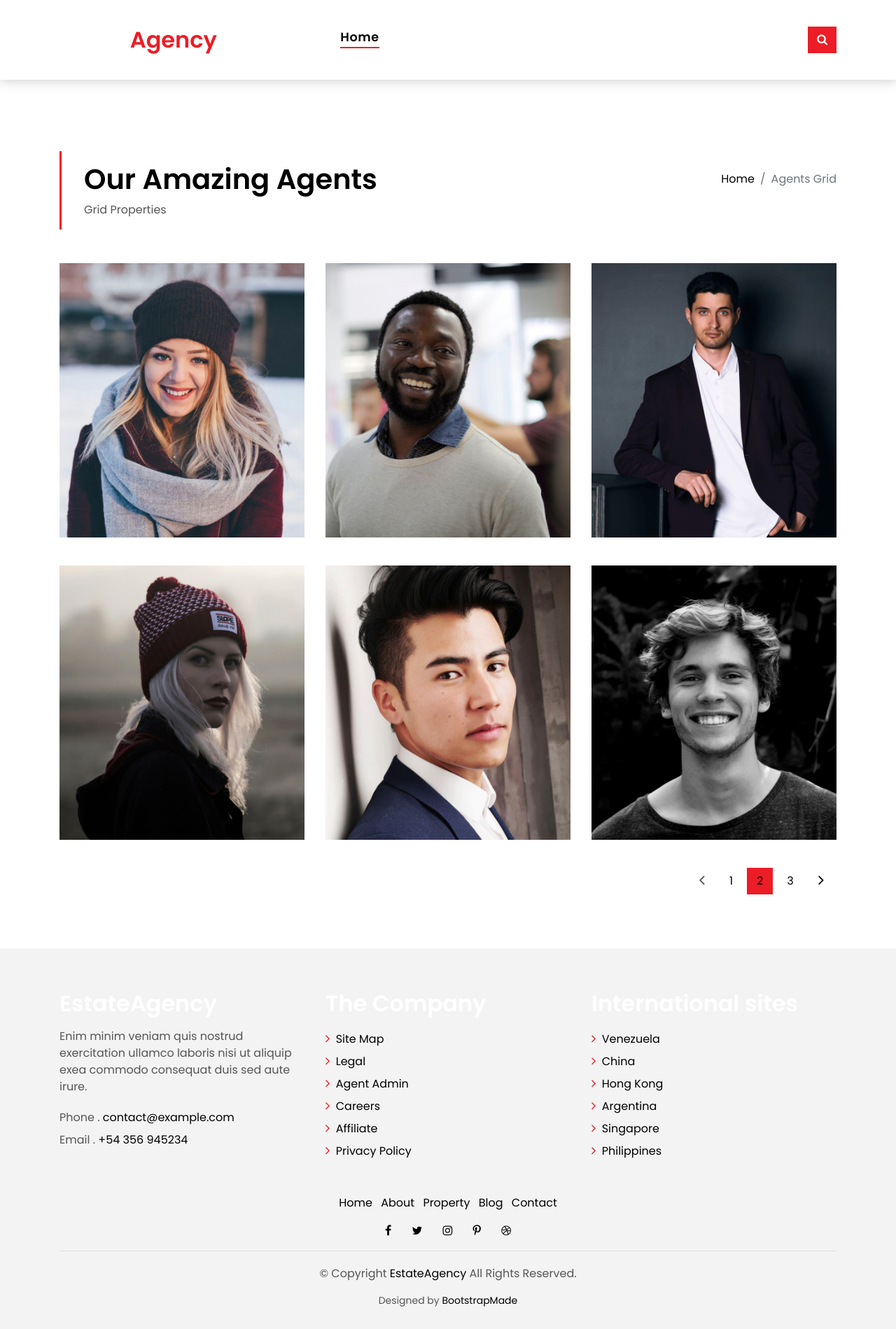
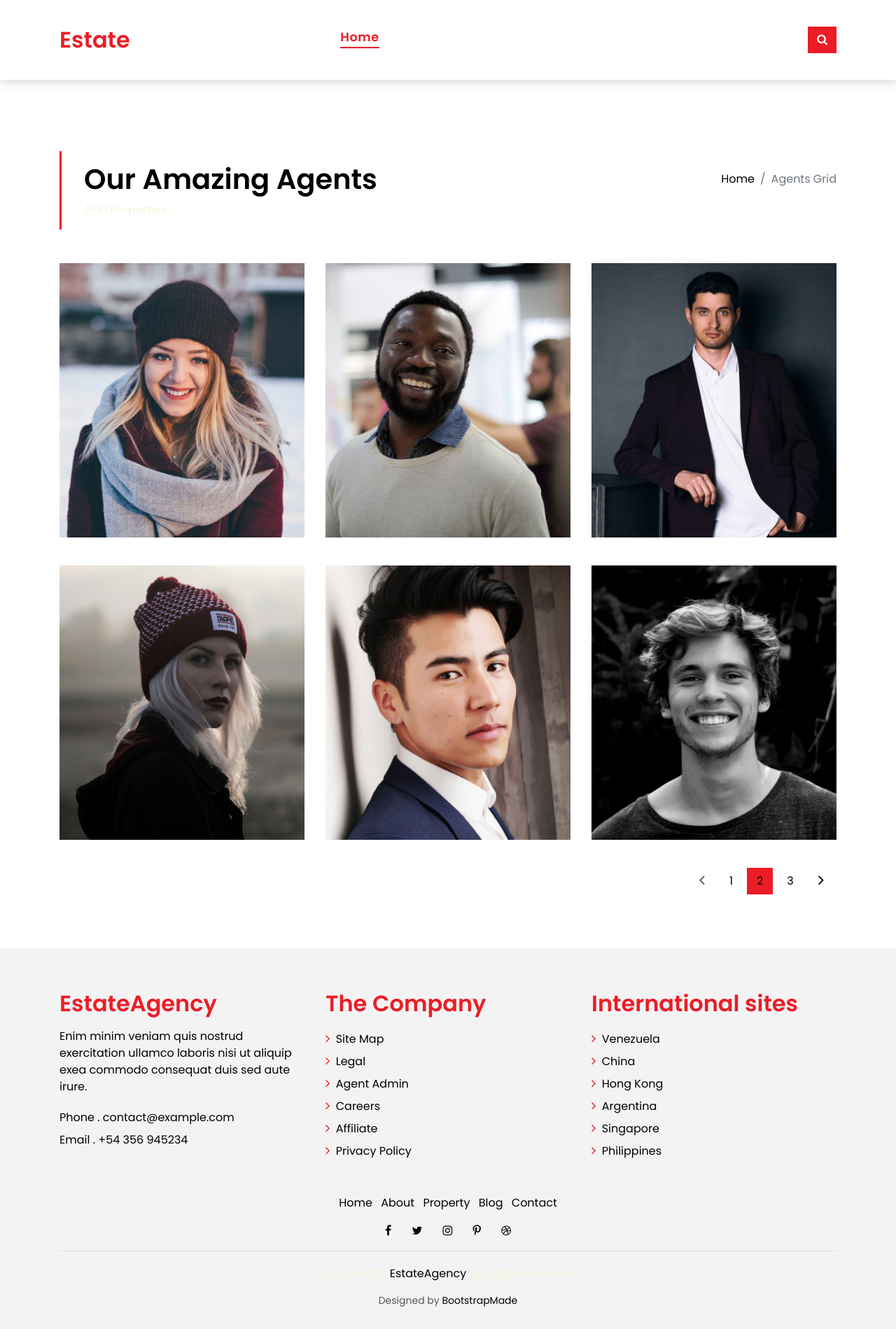
Before and after one commit to serguei9090/ModernWonder-Dark, a PHP site: page /agents-grid.html in a window 1280 px wide. Shown: the whole page at 70% size. Run offline with PHP 8.4, Linux system fonts and the light colour scheme.

Commit message:
new changes map add

```diff
--- a/assets/css/style.css
+++ b/assets/css/style.css
@@ -4,7 +4,41 @@
 * Author: BootstrapMade.com
 * License: https://bootstrapmade.com/license/
 */
-
+/** mine scc */
+.text-brand>span:hover{
+color: #EC1D26;
+  text-decoration: none;
+}
+/*
+.text-brand>span {
+	background-color: black;
+}
+*/
+.bg-dark {
+	background-color: black !important;
+	color: black;
+}
+.color-a>span{
+	color: black;
+
+}
+.w-body-a>p{
+	color: black;
+}
+
+.map-container-5{
+overflow:hidden;
+padding-bottom:56.25%;
+position:relative;
+height:0;
+}
+.map-container-5 iframe{
+left:0;
+top:0;
+height:100%;
+width:100%;
+position:absolute;
+}
 /*--------------------------------------------------------------
 # General
 --------------------------------------------------------------*/
@@ -31,9 +65,12 @@ a:hover {
   color: #EC1D26;
   text-decoration: none;
 }
-
+.text-brand>span:hover{
+color: #EC1D26;
+  text-decoration: none;
+}
 .link-two {
-  color: #000000;
+  color: #FFFFFF;
   transition: all .5s ease;
 }
 
@@ -105,7 +142,7 @@ a:hover {
 
 .text-brand {
 /*  color: #000000;*/
-	color: #FFFFFF !Important;
+	color: #EC1D26;
   font-size: 2rem;
   font-weight: 600;
 }
@@ -122,7 +159,7 @@ a:hover {
 
 .color-b {
 /*  color: #EC1D26;*/
-	color: #EC1D26;
+	color: #FFFFFF;
 }
 
 .color-d {
@@ -130,7 +167,7 @@ a:hover {
 }
 
 .color-text-a {
-  color: #555555;
+  color:beige;
 }
 
 .no-margin {
@@ -208,7 +245,7 @@ a:hover {
   color: #000000;
 }
 
-.pagination-a .pagination .page-link:hover, .pagination-a .pagination .page-link:active, .pagination-a .pagination .page-link:focus {
+.pagination-a .pagination .page-link:color-b, .pagination-a .pagination .page-link:active, .pagination-a .pagination .page-link:focus {
   background-color: #EC1D26;
 }
 
@@ -690,14 +727,14 @@ a:hover {
 }
 
 .navbar-default.navbar-trans .nav-link:hover {
-  color: #000000;
+  color: #EC1D26;
 }
 
 .navbar-default.navbar-trans .show > .nav-link,
 .navbar-default.navbar-trans .active > .nav-link,
 .navbar-default.navbar-trans .nav-link.show,
 .navbar-default.navbar-trans .nav-link.active {
-  color: #000000;
+  color: #EC1D26;
 }
 
 .navbar-default.navbar-reduce {
@@ -716,18 +753,18 @@ a:hover {
 }
 
 .navbar-default.navbar-reduce .nav-link:hover {
-  color: #000000;
+  color: #EC1D26;
 }
 
 .navbar-default.navbar-reduce .show > .nav-link,
 .navbar-default.navbar-reduce .active > .nav-link,
 .navbar-default.navbar-reduce .nav-link.show,
 .navbar-default.navbar-reduce .nav-link.active {
-  color: #000000;
+  color: #EC1D26;
 }
 
 .navbar-default.navbar-reduce .navbar-brand {
-  color: #000000;
+  color: #EC1D26;
 }
 
 .navbar-default .dropdown .dropdown-menu {
@@ -2147,6 +2184,7 @@ a:hover {
 
 .section-footer .widget-a .w-title-a {
   margin-bottom: 1rem;
+	margin-right: 2rem;
 }
 
 footer {
```
Also changed, not shown: index.html (+41 -1 lines), assets/img/bathroom-01.jpg, assets/img/indoor_kitchen-01.jpg.
